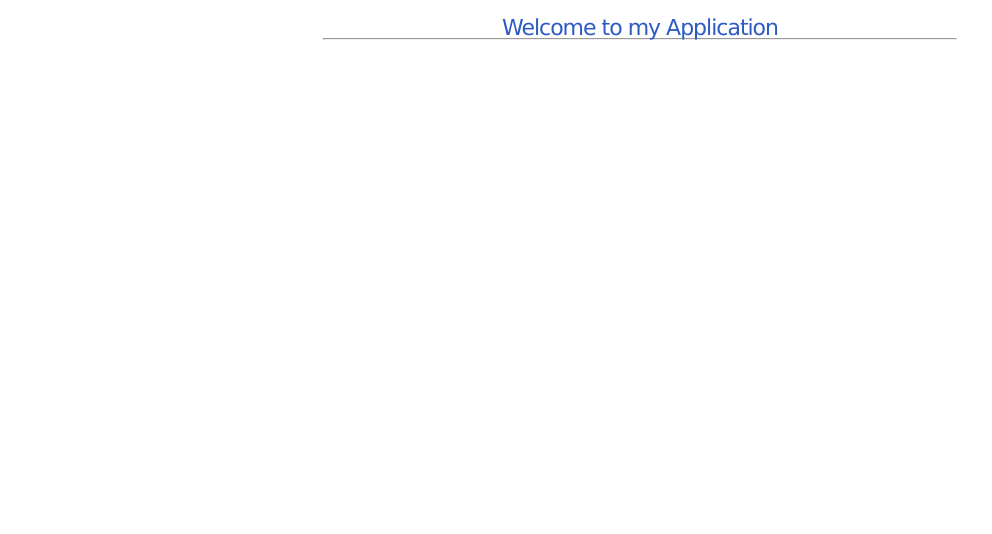
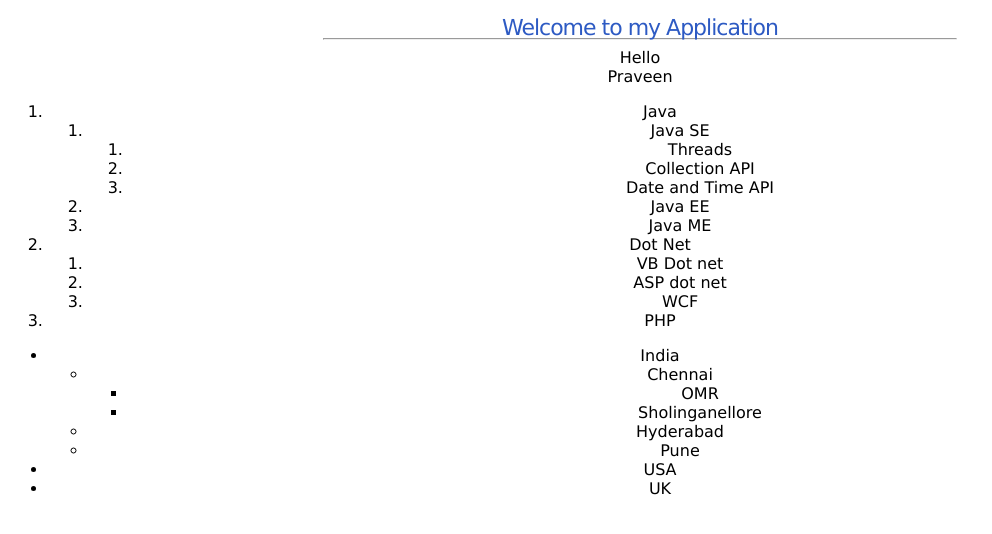
Before and after one commit to durgaforu/Cognizant-FTD-B003-JAVA-Online, a plain HTML site: page HTML5/App1/index.html in a window 1280 px wide. Shown: the whole page, without its empty margins (0-992 px from the left). Drawn offline with Linux system fonts and the light colour scheme; files that its build step writes are made by us from their sources.

Commit message:
HTML5 files added

```diff
--- a/HTML5/App1/index.html
+++ b/HTML5/App1/index.html
@@ -10,6 +10,65 @@
 
         <h1 align='center'>Welcome to my Application</h1> <hr width='50%'/>
 
+       <div align='center'>
+           <div>
+               Hello
+           </div>
+
+           <div>
+               Praveen
+           </div>
+       </div>
+
+       <div>
+            <ol>
+                <li>Java
+                    <ol>
+                        <li>Java SE
+                            <ol>
+                                <li>Threads</li>
+                                <li>Collection API</li>
+                                <li>Date and Time API</li>
+                                </ol>
+                        </li>
+                        <li>Java EE</li>
+                        <li>Java ME</li>
+                    </ol>
+                </li>
+                <li>Dot Net
+                    <ol>
+                        <li>VB Dot net</li>
+                        <li>ASP dot net</li>
+                        <li>WCF</li>
+                    </ol>
+                </li>
+                <li>PHP</li>
+            </ol>
+
+       </div>
+
+
+       <div>
+        <ul>
+            <li>India
+                    <ul>
+                        <li>Chennai
+                            <ul>
+                                <li>OMR</li>
+                                <li>Sholinganellore</li>
+                            </ul>
+
+                        </li>
+                        <li>Hyderabad</li>
+                        <li>Pune</li>
+                    </ul>
+            </li>
+            <li>USA</li>
+            <li>UK</li>
+        </ul>
+
+       </div>
+
 
     </body>
 </html>
```
Also changed, not shown: HTML5/App1/forms.html (added, +33 -0 lines), HTML5/App1/page1.html (added, +46 -0 lines), HTML5/App1/Images/tj.png (added).
